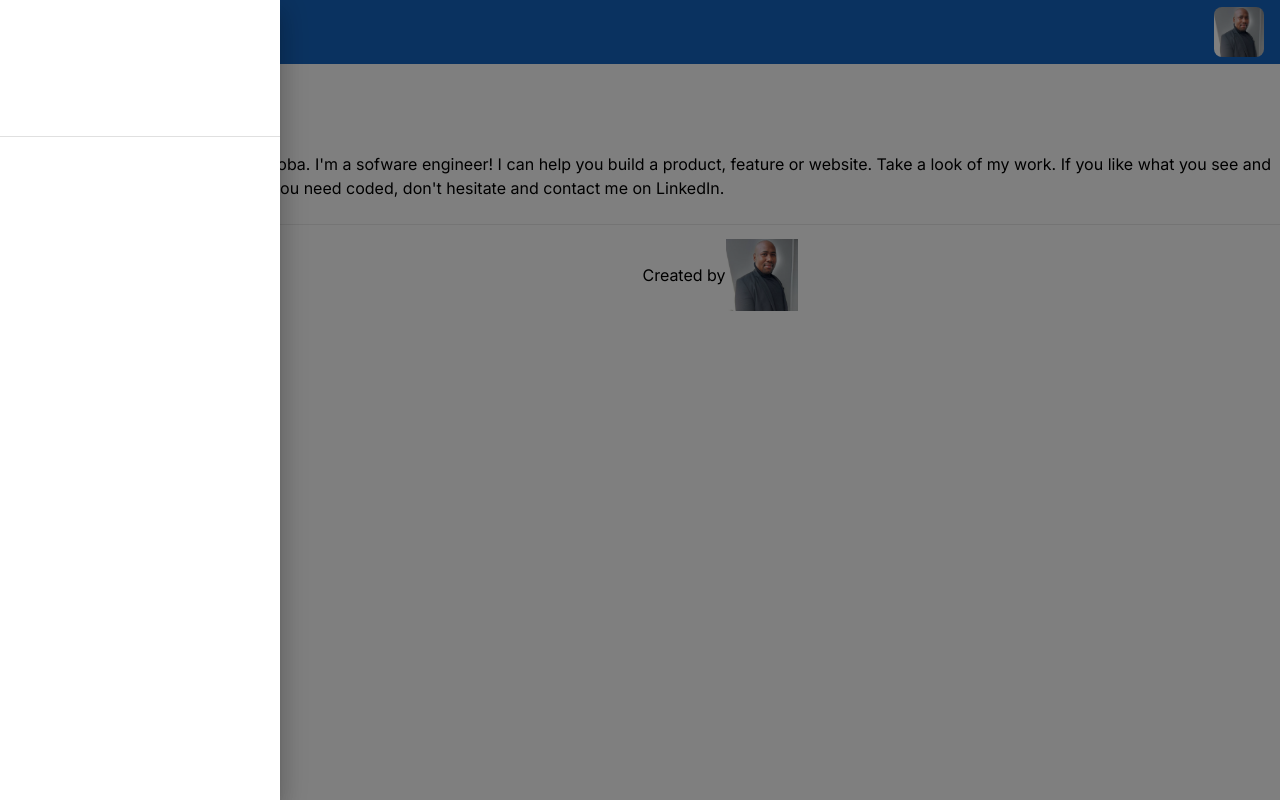
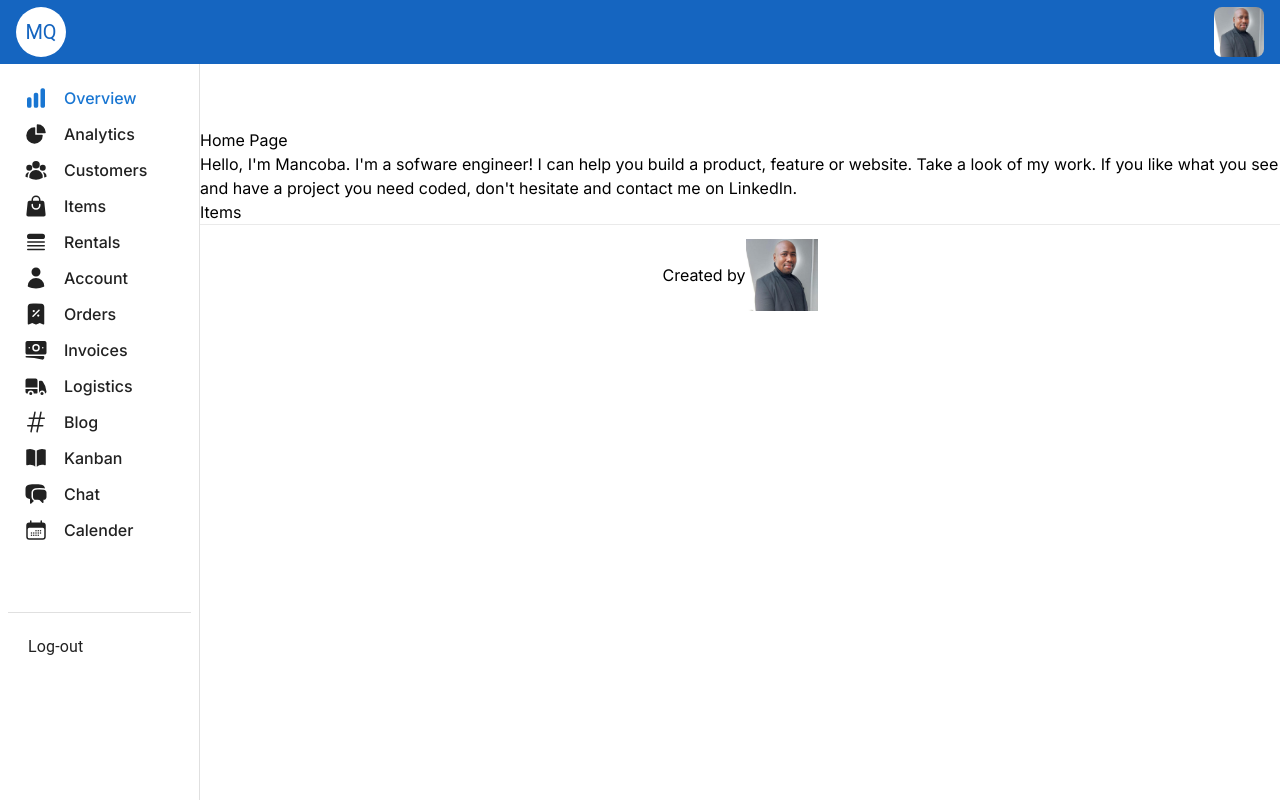
Before and after one commit to manq2010/dashboard-inventory, a Next.js app: page / in a window 1280 px wide. Built offline with nearby package versions, Linux system fonts and the light colour scheme.

Commit message:
Update Navbar

```diff
--- a/src/app/components/dashboard/layout.js
+++ b/src/app/components/dashboard/layout.js
@@ -10,7 +10,7 @@ export default function Layout({ children }) {
     <>
       <TopNav />
       <SideNav />
-      <div className='w-full flex-auto flex-col pt-[64px] pl-[160px]'>
+      <div className='w-full flex-auto flex-col pt-[64px] pl-[200px]'>
         <div className='w-full flex-auto flex-col'>
           {children}
           <Footer />
--- a/src/app/components/shared/ScrollBar.jsx
+++ b/src/app/components/shared/ScrollBar.jsx
@@ -1,4 +1,5 @@
 import SimpleBar from 'simplebar-react';
+import 'simplebar-react/dist/simplebar.min.css';
 import { styled } from '@mui/material/styles';
 
 export const Scrollbar = styled(SimpleBar)``;
--- a/src/app/components/shared/SideNav.jsx
+++ b/src/app/components/shared/SideNav.jsx
@@ -1,9 +1,11 @@
 "use client"
 
-import { usePathname } from 'next/navigation';
+import Link from 'next/link';
+import { usePathname } from 'next/navigation'
 import {
     Box,
-    Button,
+    ButtonBase,
+    Chip,
     Divider,
     Drawer,
     Stack,
@@ -16,46 +18,102 @@ import {
   } from '@mui/material';
 import { Scrollbar } from './ScrollBar';
 import { items } from './config';
-import Link from 'next/link';
-import { SideNavItem } from './SideNavItem';
 
 const TOP_NAV_HEIGHT = 64;
-const SIDE_NAV_WIDTH = 160;
+const SIDE_NAV_WIDTH = 200;
 
 export default function SideNav() {
-  // const pathname = usePathname();
-
-  const active =  false;
+  const pathname = usePathname();
 
   const content = (
+    <>
     <Scrollbar
+    forceVisible={true}
+    autoHide={false}
+    scrollbarMinSize={20}
+    // scrollbarMaxSize={300}
+    // style={{ maxHeight: 300 }}
     sx={{
-      height: '100%',
+      height: '75%',
       '& .simplebar-content': {
         height: '100%'
       },
-      '& .simplebar-scrollbar:before': {
-        background: 'neutral.400'
+      '& .simplebar-scrollbar::before': {
+        background: 'neutral.400',
+        transitionDelay: '1s',
       }
     }}>
-         <Box
+
+      <List sx={{ width: '100%' }}>
+        {items.map((item) => {
+          const active = item.path ? (pathname === item.path) : false;
+
+          return (
+            <Link key={item.path} href={item.path}>
+            <ButtonBase
             sx={{
+              alignItems: 'center',
+              borderRadius: 1,
               display: 'flex',
-          flexDirection: 'column',
-          height: '100%'
+              justifyContent: 'flex-start',
+              pl: '16px',
+              pr: '16px',
+              py: '6px',
+              textAlign: 'left',
+              width: '100%'
             }}
           >
-        <Box sx={{ p: 3 }}>
+            {item.icon && (
+              <Box
+                component="span"
+                sx={{
+                  alignItems: 'center',
+                  color: 'neutral.400',
+                  display: 'inline-flex',
+                  justifyContent: 'center',
+                  mr: 2,
+                  ...(active && {
+                    color: 'primary.main'
+                  })
+                }}
+              >
+                {item.icon}
+              </Box>
+            )}
+              <Box
+                component="span"
+                sx={{
+                  color: 'neutral.400',
+                  flexGrow: 1,
+                  fontSize: 16,
+                  fontWeight: 500,
+                  lineHeight: '24px',
+                  whiteSpace: 'nowrap',
+                  ...(active && {
+                    color: 'primary.main'
+                  })
+                }}
+              >
+                {item.title}
+              </Box>
+            </ButtonBase>
+            </Link>
+          );
+        })}
+        </List>
+      </Scrollbar>
+      <Divider sx={{ color: 'neutral.400' }} />
       <Box
             sx={{
               alignItems: 'center',
-              backgroundColor: 'rgba(255, 255, 255, 0.04)',
               borderRadius: 1,
               cursor: 'pointer',
               display: 'flex',
               justifyContent: 'space-between',
-              mt: 2,
-              p: '12px'
+              // m: 1,
+              p: '20px',
+              fontSize: 15,
+              fontWeight: 500,
             }}
           >
             <div>
@@ -63,126 +121,31 @@ export default function SideNav() {
                 color="inherit"
                 variant="subtitle1"
               >
-                Devias
-              </Typography>
-              <Typography
-                color="neutral.400"
-                variant="body2"
-              >
-                Production
+                Log-out
               </Typography>
             </div>
           </Box>
-        </Box>
-        <Divider sx={{ borderColor: 'neutral.700' }} />
-        <Box
-          component="nav"
-          sx={{
-            flexGrow: 1,
-            px: 2,
-            py: 3
-          }}
-        >
-          <Stack
-            component="ul"
-            spacing={0.5}
-            sx={{
-              listStyle: 'none',
-              p: 0,
-              m: 0
-            }}
-          >
-            {items.map((item) => {
-              // const active = item.path ? (pathname === item.path) : false;
-
-                <SideNavItem
-                  active={active}
-                  disabled={item.disabled}
-                  external={item.external}
-                  icon={item.icon}
-                  key={item.title}
-                  path={item.path}
-                  title={item.title}
-                />
-            })}
-          </Stack>
-        </Box>
-        {/* <Divider sx={{ borderColor: 'neutral.700' }} /> */}
-      </Box>
-    </Scrollbar>
+    </>
   )
 
   return (
-    // <Drawer
-    //   open
-    //   variant="permanent"
-    //   PaperProps={{
-    //     sx: {
-    //       backgroundColor: 'background.default',
-    //       display: 'flex',
-    //       flexDirection: 'column',
-    //       height: `calc(100% - ${TOP_NAV_HEIGHT}px)`,
-    //       p: 1,
-    //       top: TOP_NAV_HEIGHT,
-    //       width: SIDE_NAV_WIDTH,
-    //       zIndex: 50
-    //     }
-    //   }}
-    // >
-    //   <List sx={{ width: '100%' }}>
-    //     {items.map((item) => {
-    //     //   const active = matchPath({ path: item.href, end: true }, location.pathname);
-    //       return (
-    //         <Link key={item.href} href={item.path}>
-    //         <ListItem
-    //           disablePadding
-    //           sx={{
-    //             flexDirection: 'column',
-    //             px: 2,
-    //             py: 1.5
-    //           }}
-    //         >
-    //           <ListItemIcon
-    //             sx={{
-    //               minWidth: 'auto',
-    //             //   color: active ? 'primary.main' : 'neutral.400'
-    //             }}
-    //           >
-    //             {item.icon}
-    //           </ListItemIcon>
-    //           <ListItemText
-    //             primary={item.title}
-    //             primaryTypographyProps={{
-    //               variant: 'caption',
-    //               sx: {
-    //                 // color: active ? 'primary.main' : 'text.secondary'
-    //               }
-    //             }}
-    //           />
-    //         </ListItem>
-    //         </Link>
-    //       );
-    //     })}
-    //   </List>
-    // </Drawer>
-
     <Drawer
-    anchor="left"
-    // onClose={onClose}
-    // open={open}
       open
+      variant="permanent"
       PaperProps={{
         sx: {
-        backgroundColor: 'neutral.800',
-        color: 'common.white',
-        width: 280
+          backgroundColor: 'background.default',
+          display: 'flex',
+          flexDirection: 'column',
+          height: `calc(100% - ${TOP_NAV_HEIGHT}px)`,
+          p: 1,
+          top: TOP_NAV_HEIGHT,
+          width: SIDE_NAV_WIDTH,
+          zIndex: 50
         }
       }}
-    sx={{ zIndex: 100 }}
-    variant="temporary"
     >
     {content}
     </Drawer>
-
   );
 }
--- a/src/app/components/shared/SideNavItem.jsx
+++ /dev/null
@@ -1,82 +0,0 @@
-import Link from "next/link";
-import { Box, ButtonBase } from '@mui/material';
-
-export default function SideNavItem({ children }) {
-  const { active = false, disabled, external, icon, path, title } = children;
-
-  const linkChildren = path
-  ? external
-    ? {
-      component: 'a',
-      href: path,
-      target: '_blank'
-    }
-    : {
-      component: Link,
-      href: path
-    }
-  : {};
-
-  return (
-    <li>
-       <ButtonBase
-        sx={{
-          alignItems: 'center',
-          borderRadius: 1,
-          display: 'flex',
-          justifyContent: 'flex-start',
-          pl: '16px',
-          pr: '16px',
-          py: '6px',
-          textAlign: 'left',
-          width: '100%',
-          ...(active && {
-            backgroundColor: 'rgba(255, 255, 255, 0.04)'
-          }),
-          '&:hover': {
-            backgroundColor: 'rgba(255, 255, 255, 0.04)'
-          }
-        }}
-        {...linkChildren}
-      >
-        {icon && (
-          <Box
-            component="span"
-            sx={{
-              alignItems: 'center',
-              color: 'neutral.400',
-              display: 'inline-flex',
-              justifyContent: 'center',
-              mr: 2,
-              ...(active && {
-                color: 'primary.main'
-              })
-            }}
-          >
-            {icon}
-          </Box>
-        )}
-        <Box
-          component="span"
-          sx={{
-            color: 'neutral.400',
-            flexGrow: 1,
-            // fontFamily: (theme) => theme.typography.fontFamily,
-            fontSize: 14,
-            fontWeight: 600,
-            lineHeight: '24px',
-            whiteSpace: 'nowrap',
-            ...(active && {
-              color: 'common.white'
-            }),
-            ...(disabled && {
-              color: 'neutral.500'
-            })
-          }}
-        >
-          {title}
-        </Box>
-      </ButtonBase>
-    </li>
-  );
-}
--- a/src/app/components/shared/TopNav.jsx
+++ b/src/app/components/shared/TopNav.jsx
@@ -32,7 +32,7 @@ export default function TopNav() {
         >
             <Stack alignItems="center" direction="row" spacing={2}>
                 <Link href={"/"} className="inline-flex">
-                    <Avatar   Avatar sx={{
+                    <Avatar sx={{
                         color: 'primary.dark',
                         backgroundColor: 'common.white',
                         width: 50,
--- a/src/app/components/shared/config.jsx
+++ b/src/app/components/shared/config.jsx
@@ -22,7 +22,7 @@ export const items = [
     path: '/',
     icon: (
 
-        <ChartBarIcon className="h-6 w-6 text-gray-500"/>
+        <ChartBarIcon className="h-6 w-6"/>
 
     )
   },
@@ -30,98 +30,98 @@ export const items = [
     title: 'Analytics',
     path: '/analytics',
     icon: (
-        <ChartPieIcon className="h-6 w-6 text-gray-500"/>
+        <ChartPieIcon className="h-6 w-6"/>
     )
   },
   {
     title: 'Customers',
     path: '/customers',
     icon: (
-        <UserGroupIcon className="h-6 w-6 text-gray-500"/>
+        <UserGroupIcon className="h-6 w-6"/>
     )
   },
   {
       title: 'Items',
       path: '/items',
       icon: (
-        <ShoppingBagIcon className="h-6 w-6 text-gray-500"/>
+        <ShoppingBagIcon className="h-6 w-6"/>
     )
 },
 {
   title: 'Rentals',
   path: '/rentals',
   icon: (
-      <QueueListIcon className="h-6 w-6 text-gray-500"/>
+      <QueueListIcon className="h-6 w-6"/>
   )
 },
   {
     title: 'Account',
     path: '/account',
     icon: (
-        <UserIcon className="h-6 w-6 text-gray-500"/>
+        <UserIcon className="h-6 w-6"/>
     )
   },
   {
     title: 'Orders',
     path: '/orders',
     icon: (
-        <ReceiptPercentIcon className="h-6 w-6 text-gray-500"/>
+        <ReceiptPercentIcon className="h-6 w-6"/>
     )
   },
   {
     title: 'Invoices',
     path: '/invoices',
     icon: (
-        <BanknotesIcon className="h-6 w-6 text-gray-500"/>
+        <BanknotesIcon className="h-6 w-6"/>
     )
   },
   {
     title: 'Logistics',
     path: '/logistics',
     icon: (
-        <TruckIcon className="h-6 w-6 text-gray-500"/>
+        <TruckIcon className="h-6 w-6"/>
     )
   },
   {
     title: 'Blog',
     path: '/blog',
     icon: (
-        <HashtagIcon className="h-6 w-6 text-gray-500"/>
+        <HashtagIcon className="h-6 w-6"/>
     )
   },
   {
     title: 'Kanban',
     path: '/kanban',
     icon: (
-        <BookOpenIcon className="h-6 w-6 text-gray-500"/>
+        <BookOpenIcon className="h-6 w-6"/>
     )
   },
   {
     title: 'Chat',
     path: '/chat',
     icon: (
-        <ChatBubbleLeftRightIcon className="h-6 w-6 text-gray-500"/>
+        <ChatBubbleLeftRightIcon className="h-6 w-6"/>
     )
   },
   {
     title: 'Calender',
     path: '/calender',
     icon: (
-        <CalendarDaysIcon className="h-6 w-6 text-gray-500"/>
-    )
-  },
-  {
-    title: 'Login',
-    path: '/auth/login',
-    icon: (
-        <LockClosedIcon className="h-6 w-6 text-gray-500"/>
-    )
-  },
-  {
-    title: 'Register',
-    path: '/auth/register',
-    icon: (
-        <UserPlusIcon className="h-6 w-6 text-gray-500"/>
+        <CalendarDaysIcon className="h-6 w-6"/>
     )
   }
+  // {
+  //   title: 'Login',
+  //   path: '/auth/login',
+  //   icon: (
+  //       <LockClosedIcon className="h-6 w-6"/>
+  //   )
+  // },
+  // {
+  //   title: 'Register',
+  //   path: '/auth/register',
+  //   icon: (
+  //       <UserPlusIcon className="h-6 w-6"/>
+  //   )
+  // }
 ];
```
Lines whose indentation alone changed are shown as unchanged.
